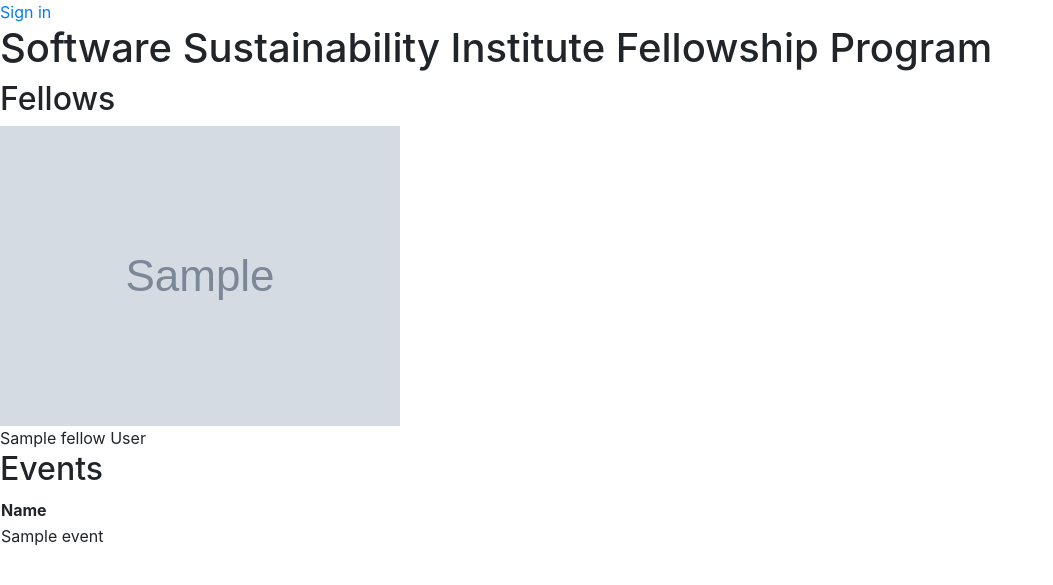
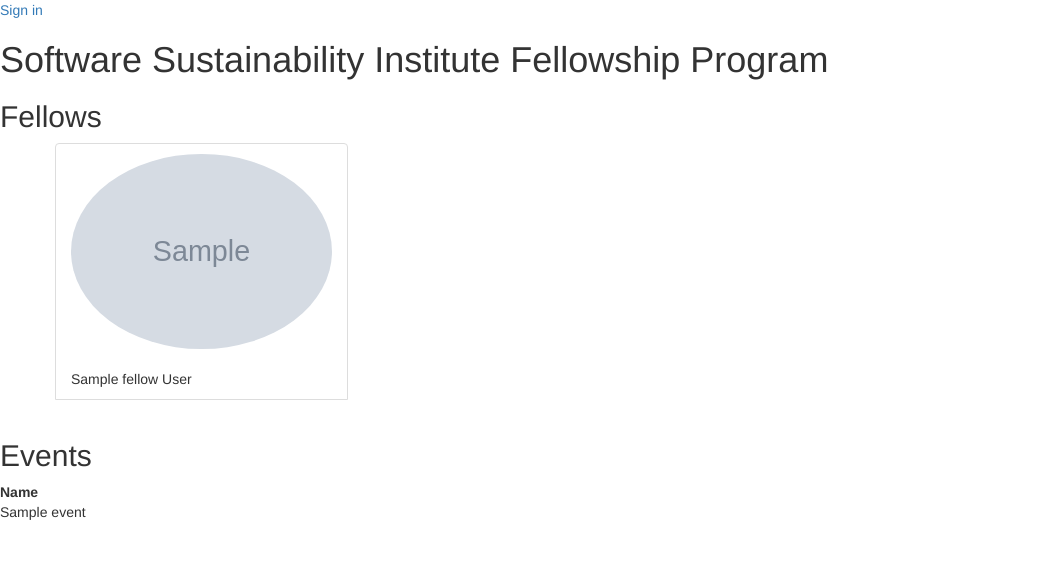
Before and after one commit to softwaresaved/lowfat, a Django app: page / in a window 1280 px wide. Shown: the top 585 px of the page, without its empty margins (0-1053 px from the left). Run offline with Django 3.2, Linux system fonts and the light colour scheme; tables that the repository leaves empty hold one stand-in row (values such as "Sample post"); grey boxes marked "Sample" are stand-in pictures; some libraries are stand-ins or nearby versions.

Commit message:
Use Bootstrap for grid

```diff
--- a/fellowms/templates/fellowms/index.html
+++ b/fellowms/templates/fellowms/index.html
@@ -3,19 +3,17 @@
 {% block content %}
 <h1>Software Sustainability Institute Fellowship Program</h1>
 <h2>Fellows</h2>
+<div class="container">
+<ul class="list-group row">
 {% for fellow in fellows %}
-<div class="row">
-    <div class="col-md-4">
-        <img src="{{fellow.photo.url}}" alt="Photo of {{ fellow.forenames }} {{ fellow.surname }}" class="img-responsive img-circle">
-        <br>
-        {{ fellow.forenames }} {{ fellow.surname }}
-    </div>
-    <!--
-    <div class="col-md-4">.col-md-4</div>
-    <div class="col-md-4">.col-md-4</div>
-    -->
+<li class="list-group-item col-xs-3">
+    <img src="{{fellow.photo.url}}" alt="Photo of {{ fellow.forenames }} {{ fellow.surname }}" class="img-responsive img-circle">
+    <br>
+    {{ fellow.forenames }} {{ fellow.surname }}
+</li>
+{% endfor %}
+<ul>
 </div>
-{% endfor %}
 
 <h2>Events</h2>
 <table>
```
